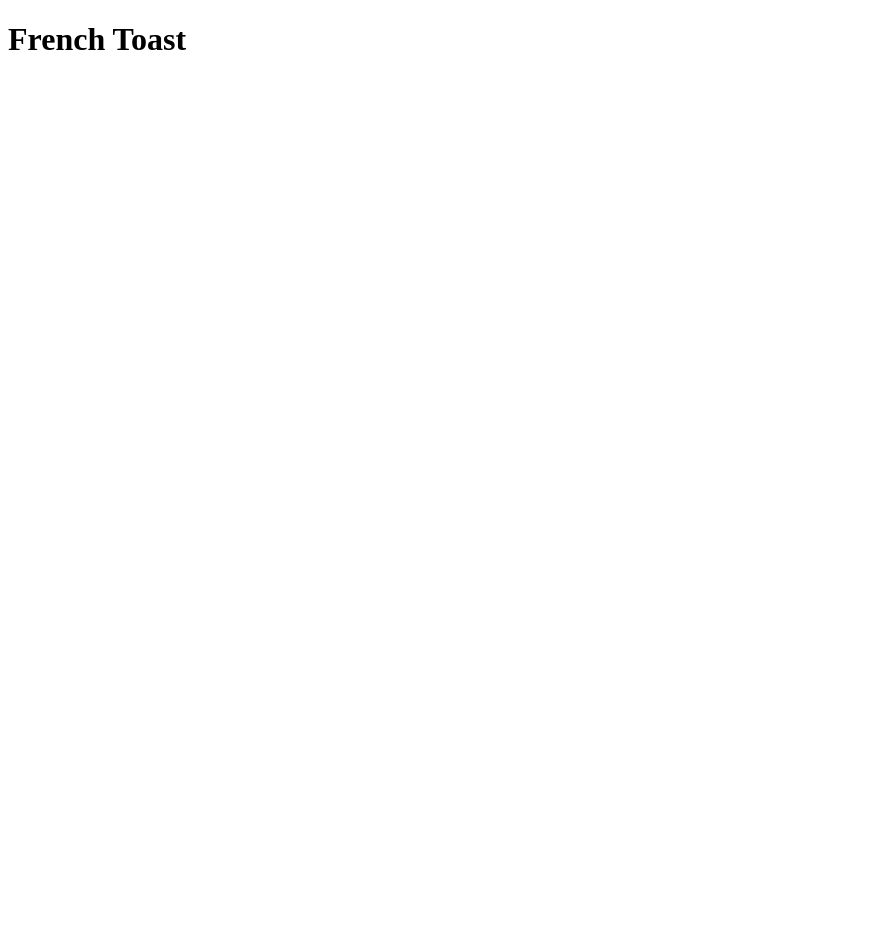
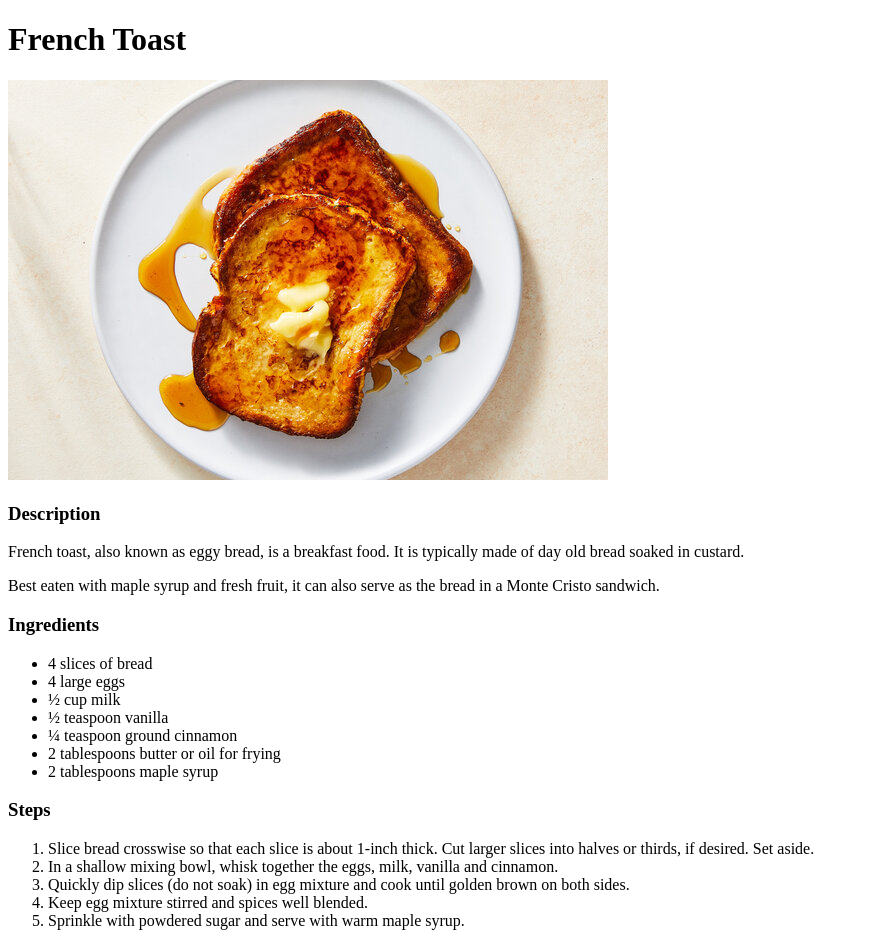
Before and after one commit to milohasaposse/odin-recipes, a plain HTML site: page recipes/frenchtoast.html in a window 1280 px wide. Shown: the whole page, without its empty margins (0-869 px from the left). Before the commit the page ends 800 px from the top, so only its background shows below. Drawn offline with Linux system fonts and the light colour scheme.

Commit message:
Complete first recipe page as template for others

```diff
--- a/recipes/frenchtoast.html
+++ b/recipes/frenchtoast.html
@@ -8,5 +8,27 @@
 </head>
 <body>
     <h1>French Toast</h1>
+    <img src="../images/frenchtoast.jpg" alt="A tasty plate of french toast">
+    <h3>Description</h3>
+    <p>French toast, also known as eggy bread, is a breakfast food.  It is typically made of day old bread soaked in custard.</p>
+    <p>Best eaten with maple syrup and fresh fruit, it can also serve as the bread in a Monte Cristo sandwich.</p>
+    <h3>Ingredients</h3>
+    <ul>
+        <li>4 slices of bread</li>
+        <li>4 large eggs</li>
+        <li>½ cup milk</li>
+        <li>½ teaspoon vanilla</li>
+        <li>¼ teaspoon ground cinnamon</li>
+        <li>2 tablespoons butter or oil for frying</li>
+        <li>2 tablespoons maple syrup</li>
+    </ul>
+    <h3>Steps</h3>
+    <ol>
+        <li>Slice bread crosswise so that each slice is about 1-inch thick. Cut larger slices into halves or thirds, if desired. Set aside.</li>
+        <li>In a shallow mixing bowl, whisk together the eggs, milk, vanilla and cinnamon.</li>
+        <li>Quickly dip slices (do not soak) in egg mixture and cook until golden brown on both sides.</li>
+        <li>Keep egg mixture stirred and spices well blended.</li>
+        <li>Sprinkle with powdered sugar and serve with warm maple syrup.</li>
+    </ol>
 </body>
 </html>
```
Also changed, not shown: images/frenchtoast.jpg (added).
